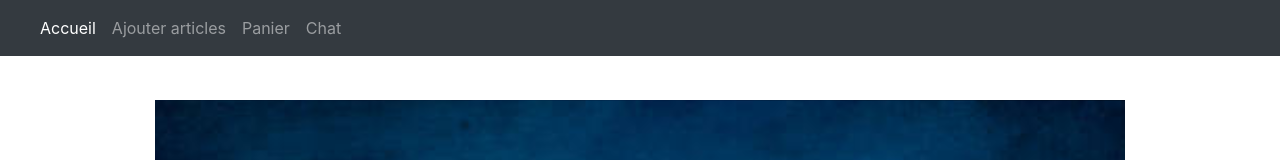
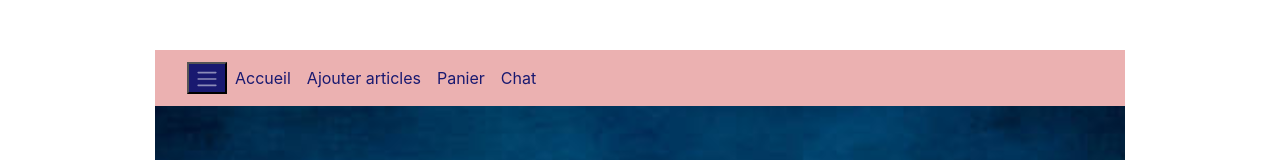
Before and after one commit to philboud/ma_petite_app_NuxtJS, a Nuxt app: page / in a window 1280 px wide. Shown: the top 160 px of the page. Built offline with nearby package versions, Linux system fonts and the light colour scheme; no server answers.

Commit message:
sort by id in chat collection

```diff
--- a/components/Navcomp.vue
+++ b/components/Navcomp.vue
@@ -1,13 +1,13 @@
 <template>
 <div>
       <div class="navfont">
-  <nav class="navbar navbar-expand-lg navbar-dark bg-dark fixed-top">
+  <nav class="navbar navbar-expand-lg navbar-dark bg-dark">
     <a class="navbar-brand" href="/"></a>
-      <button class="navbar-toggler" type="button" data-toggle="collapse" data-target="#navbarNav" aria-controls="navbar-Nav" aria-expanded="false" aria-label="Toggle navigation">
+      <button class="butt" type="button" data-toggle="collapse" data-target="#navbarNav" aria-controls="navbar-Nav" aria-expanded="false" aria-label="Toggle navigation" style="color : blue;">
     <span class="navbar-toggler-icon"></span>
   </button>
     <div class="collapse navbar-collapse" id="navbarNav">
-    <ul class="navbar-nav">
+    <ul class="navbar-nav" id="colorFont">
       <li class="nav-item active">
         <nuxt-link class="nav-link" to="/">Accueil</nuxt-link>
         </li>
@@ -38,6 +38,15 @@ export default {
 </script>
 
 <style>
+.butt{
+   background-color:midnightblue !important;
+}
+.navbar-nav li a{
+  color:midnightblue !important;
+}
+.bg-dark{
+  background-color: rgb(235, 177, 177) !important;
+}
 .back{
   margin:0;
   padding:0;
```
